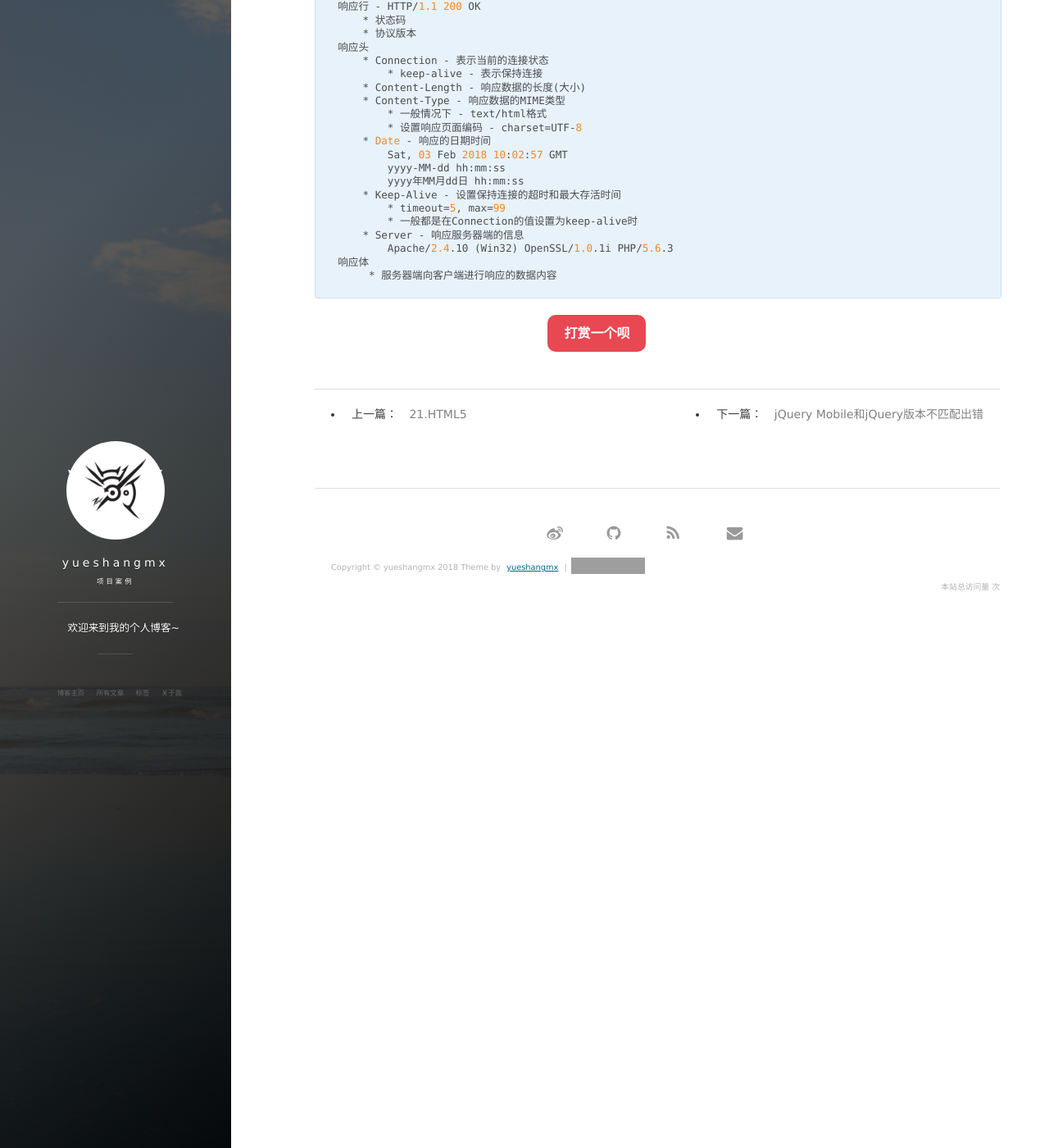
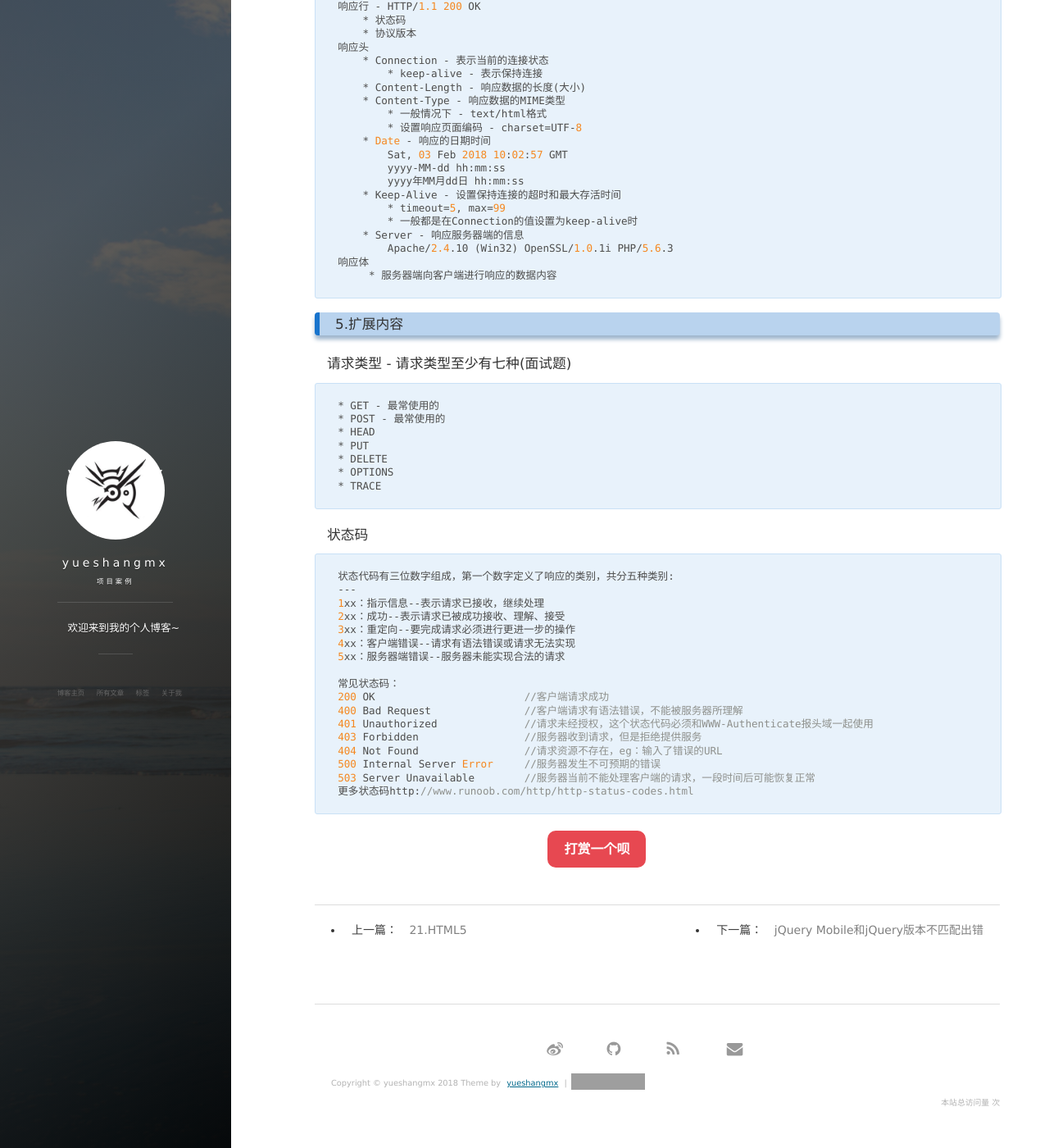
Before and after one commit to yueshangmx/yueshangmx.github.io, a Jekyll site: the page built from _posts/2017-11-02-SERVER&HTTP.md, in a window 1280 px wide and 1400 px high, scrolled down 8068 px. Shown: the whole window at 82% size. Built offline with Jekyll 4.4.1, drawn with Linux system fonts in a browser that asks for light colours; nearby versions of some CDN libraries; comment, search, counter and statistics services are not loaded; grey boxes are pictures that could not be loaded.

Commit message:
update server

````diff
--- a/_posts/2017-11-02-SERVER&HTTP.md
+++ b/_posts/2017-11-02-SERVER&HTTP.md
@@ -406,3 +406,39 @@ Content-Type - 请求的MIME类型
 响应体
      * 服务器端向客户端进行响应的数据内容
 ```
+
+
+
+
+### 5.扩展内容
+#### 请求类型 - 请求类型至少有七种(面试题)
+```
+* GET - 最常使用的
+* POST - 最常使用的
+* HEAD
+* PUT
+* DELETE
+* OPTIONS
+* TRACE
+```
+
+#### 状态码
+```
+状态代码有三位数字组成，第一个数字定义了响应的类别，共分五种类别:
+---
+1xx：指示信息--表示请求已接收，继续处理
+2xx：成功--表示请求已被成功接收、理解、接受
+3xx：重定向--要完成请求必须进行更进一步的操作
+4xx：客户端错误--请求有语法错误或请求无法实现
+5xx：服务器端错误--服务器未能实现合法的请求
+
+常见状态码：
+200 OK                        //客户端请求成功
+400 Bad Request               //客户端请求有语法错误，不能被服务器所理解
+401 Unauthorized              //请求未经授权，这个状态代码必须和WWW-Authenticate报头域一起使用
+403 Forbidden                 //服务器收到请求，但是拒绝提供服务
+404 Not Found                 //请求资源不存在，eg：输入了错误的URL
+500 Internal Server Error     //服务器发生不可预期的错误
+503 Server Unavailable        //服务器当前不能处理客户端的请求，一段时间后可能恢复正常
+更多状态码http://www.runoob.com/http/http-status-codes.html
+```
````
